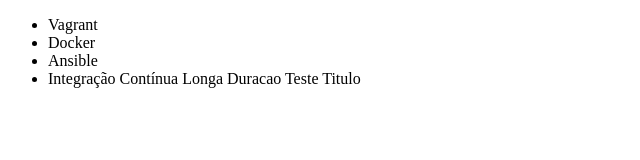
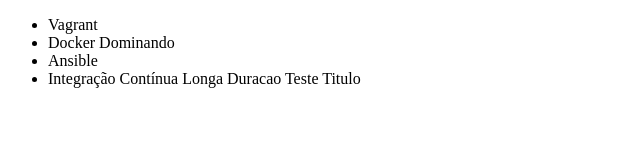
Before and after one commit to zero-br/alura-git, a plain HTML site: page index.html in a window 1280 px wide. Shown: the full height of the page, 0-640 px from the left. Drawn offline with Linux system fonts and the light colour scheme.

Commit message:
Correcao Bug

```diff
--- a/index.html
+++ b/index.html
@@ -7,7 +7,7 @@
 <body>
     <ul>
         <li>Vagrant</li>
-        <li>Docker</li>
+        <li>Docker Dominando</li>
         <li>Ansible</li>
         <li>Integração Contínua Longa Duracao Teste Titulo</li>
     </ul>
```
